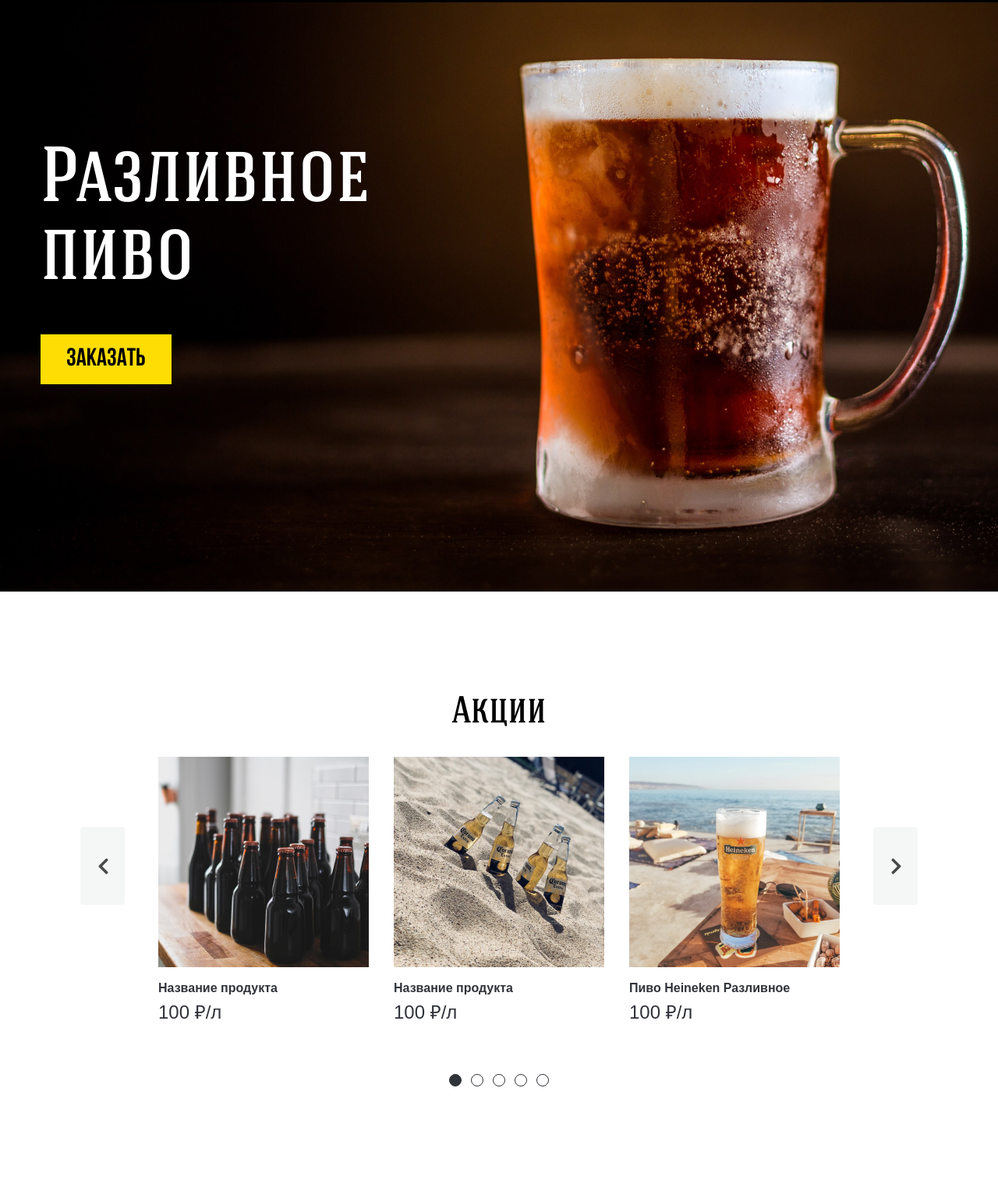
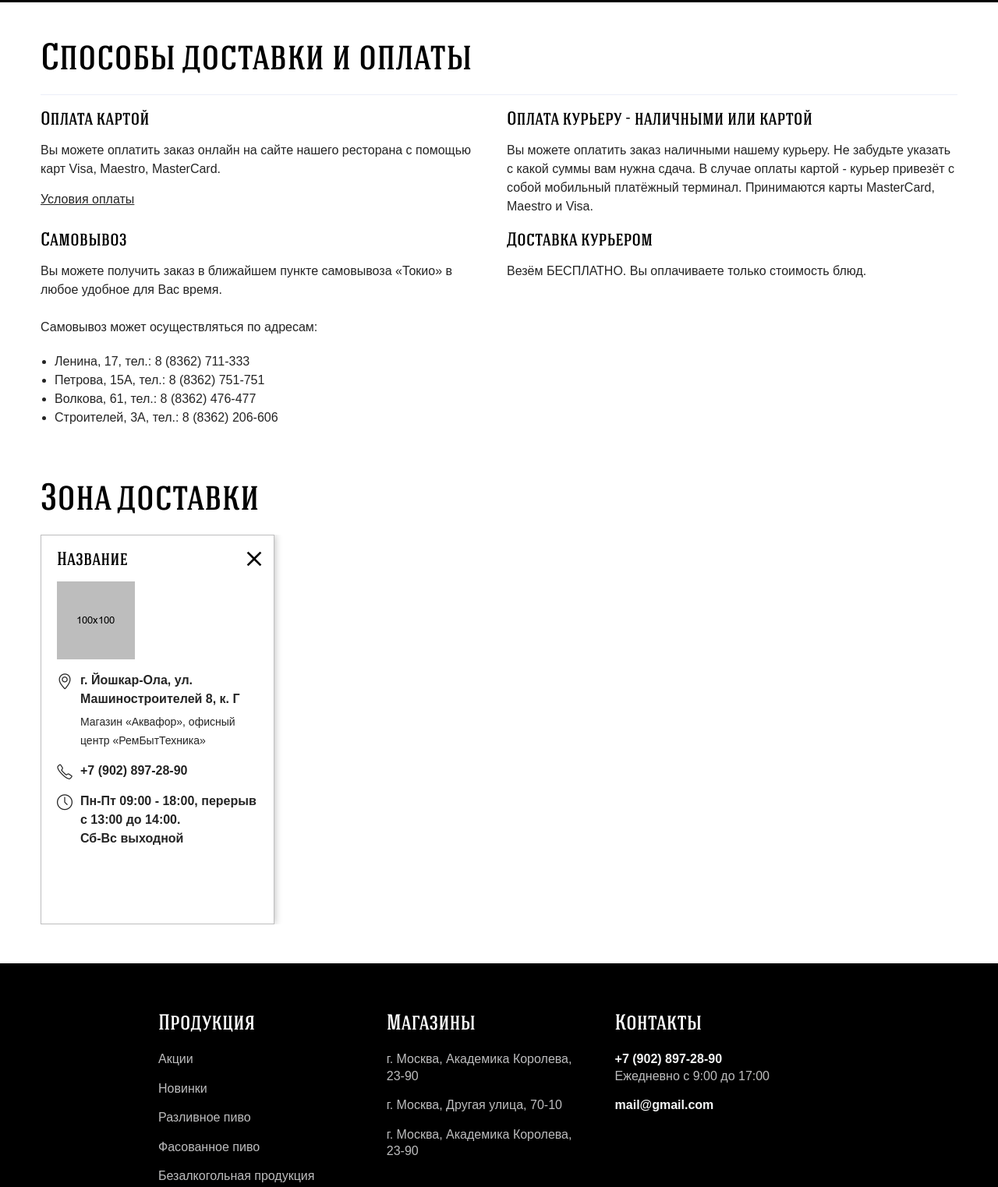
Before and after one commit to yodepro/napitki, a plain HTML site: page shops.html in a window 1280 px wide. Shown: the part 142-1665 px from the top of the page at 78% size. Drawn offline with Linux system fonts and the light colour scheme.

Commit message:
add shops page

```diff
--- a/assets/css/custom.css
+++ b/assets/css/custom.css
@@ -8,9 +8,19 @@
 #scrollUp:hover {
     background-color: var(--accent);
 }
+
+::selection {
+    background-color: var(--accent);
+}
+
+::-moz-selection {
+    background-color: var(--accent);
+}
+
 .container {
     width: 95%;
 }
+
 ol, ul {
     padding: 0;
     margin: 0;
@@ -42,15 +52,33 @@ body {
     font-weight: 500;
 }
 
+.common-hr {
+    margin-top: 20px;
+    background-color: var(--dark-grey);
+    margin-bottom: 20px;
+    display: block;
+    width: 100%;
+}
+
 .common-h2 {
     font-size: 48px;
     color: #000;
     text-align: center;
     line-height: 48px;
+    margin: 0px;
 }
+
+.common-h3 {
+    font-size: 24px;
+    color: #000;
+    margin: 0px;
+    line-height: 24px;
+}
+
 span.ruble-icon {
     font-family: "Helvetica Neue", sans-serif;
 }
+
 .common-btn {
     width: fit-content;
     width: -moz-fit-content;
@@ -60,12 +88,14 @@ span.ruble-icon {
     display: flex;
     justify-content: center;
     align-items: center;
-    font-family: 'Bebas Neue';
-    font-style: normal;
-    font-weight: bold;
+    box-shadow: none !important;
+}
+
+.common-btn span {
     font-size: 32px;
     line-height: 32px;
-    box-shadow: none!important;
+    font-family: 'Bebas Neue';
+    font-weight: bold;
 }
 
 .common-owl {
@@ -172,6 +202,11 @@ span.ruble-icon {
     color: #000;
 }
 
+.common-text {
+    font-size: 16px;
+    margin: 0px;
+}
+
 .header__top {
     padding: 4px 0px;
     width: 100%;
@@ -221,7 +256,7 @@ span.ruble-icon {
     position: fixed;
     left: 0;
     top: 0;
-    z-index: 2;
+    z-index: 3;
     width: 100%;
 }
 
@@ -416,3 +451,114 @@ footer {
     cursor: pointer;
     right: 15px;
 }
+
+.information__content {
+    width: 100%;
+}
+
+.information {
+    padding: 50px 0px;
+}
+
+.information__column__title {
+    margin-bottom: 15px;
+}
+
+.information__row {
+    margin-bottom: 20px;
+}
+
+.information__column {
+    flex: 1;
+}
+
+.information__column:first-child {
+    margin-right: 20px;
+}
+
+.information__column__link {
+    text-decoration: underline;
+    font-size: 16px;
+    display: block;
+    margin-top: 15px;
+}
+
+.information__column__link:hover {
+    text-decoration: underline;
+    font-size: 16px;
+}
+
+.information__list {
+    margin-top: 20px;
+    list-style: disc;
+    font-size: 16px;
+    padding-left: 18px;
+}
+
+.map {
+    padding-bottom: 50px;
+}
+
+.map__block {
+    position: relative;
+    width: 100%;
+    overflow: hidden;
+    margin-top: 20px;
+    height: 500px;
+}
+
+.map__sidebar {
+    padding: 20px;
+    position: absolute;
+    top: 0px;
+    left: 0px;
+    z-index: 2;
+    height: 100%;
+    width: 300px;
+    background-color: white;
+    border: 1px solid var(--dark-grey);
+    box-shadow: 0px 0px 10px rgba(0, 0, 0, 0.3);
+}
+
+.map__block > ymaps {
+    width: 100% !important;
+    height: 100% !important;
+}
+
+.map__sidebar__close {
+    position: absolute;
+    filter: brightness(0%);
+    right: 15px;
+    top: 20px;
+    cursor: pointer;
+}
+
+.map__sidebar__title {
+    margin-bottom: 15px;
+}
+
+.map__sidebar__img {
+    margin-bottom: 15px;
+}
+
+.map__sidebar__item {
+    margin-bottom: 15px;
+}
+
+.map__sidebar__item__icon {
+    font-size: 20px;
+    padding-top: 3px;
+    width: 10px;
+}
+.map__sidebar__item__right {
+    margin-left: 20px;
+}
+.map__sidebar__item__title {
+    font-weight: bold;
+    font-size: 16px;
+}
+
+.map__sidebar__text {
+    margin-top: 5px;
+    font-size: 14px;
+}
--- a/main.html
+++ b/shops.html
@@ -3,7 +3,7 @@
 <head>
     <meta charset="utf-8">
     <meta http-equiv="x-ua-compatible" content="ie=edge">
-    <title>Медведевское - Список страниц</title>
+    <title>Медведевское - Магазины</title>
     <meta name="description" content="">
     <meta name="robots" content="noindex, follow"/>
     <meta name="viewport" content="width=device-width, initial-scale=1">
@@ -116,138 +116,104 @@
     </div>
 </header>
 <main>
-    <section class="banner">
+    <section class="information">
         <div class="container">
             <div class="row">
-                <div class="banner-wrap">
-                    <h1 class="common-title banner__title">Разливное <br>пиво</h1>
-                    <a href="#" class="btn common-btn common-btn-accent">Заказать</a>
+                <h1 class="common-title common-h2 information__tile">Способы доставки и оплаты</h1>
+                <hr class="common-hr">
+                <div class="information__content">
+                    <div class="information__row d-flex justify-content-between align-items-start">
+                        <div class="information__column">
+                            <h3 class="common-title common-h3 information__column__title">Оплата картой</h3>
+                            <p class="common-text">
+                                Вы можете оплатить заказ онлайн на сайте нашего ресторана с помощью карт Visa, Maestro,
+                                MasterCard.
+                            </p>
+                            <a href="#" class="information__column__link">Условия оплаты</a>
+                        </div>
+                        <div class="information__column">
+                            <h3 class="common-title common-h3 information__column__title">Оплата курьеру - наличными или
+                                картой</h3>
+                            <p class="common-text">
+                                Вы можете оплатить заказ наличными нашему курьеру. Не забудьте указать с какой суммы вам
+                                нужна сдача.
+                                В случае оплаты картой - курьер привезёт с собой мобильный платёжный терминал.
+                                Принимаются карты MasterCard, Maestro и Visa.
+                            </p>
+                        </div>
+                    </div>
+                    <div class="information__row d-flex justify-content-between align-items-start">
+                        <div class="information__column">
+                            <h3 class="common-title common-h3 information__column__title">Самовывоз</h3>
+                            <p class="common-text">
+                                Вы можете получить заказ в ближайшем пункте самовывоза «Токио» в любое удобное для Вас
+                                время.
+                                <br><br>
+                                Самовывоз может осуществляться по адресам:
+                            </p>
+                            <ul class="information__list">
+                                <li class="information__list__item">
+                                    Ленина, 17, тел.: 8 (8362) 711-333
+                                </li>
+                                <li class="information__list__item">
+                                    Петрова, 15А, тел.: 8 (8362) 751-751
+                                </li>
+                                <li class="information__list__item">
+                                    Волкова, 61, тел.: 8 (8362) 476-477
+                                </li>
+                                <li class="information__list__item">
+                                    Строителей, 3А, тел.: 8 (8362) 206-606
+                                </li>
+                            </ul>
+                        </div>
+                        <div class="information__column">
+                            <h3 class="common-title common-h3 information__column__title">Доставка курьером</h3>
+                            <p class="common-text">
+                                Везём БЕСПЛАТНО. Вы оплачиваете только стоимость блюд.
+                            </p>
+                        </div>
+                    </div>
                 </div>
             </div>
         </div>
     </section>
-    <section class="promotions">
+    <section class="map">
         <div class="container">
             <div class="row">
-                <h2 class="common-title common-h2 promotions__title">Акции</h2>
-                <div class="promotions__content">
-                    <div class="owl-carousel owl-theme common-owl">
-                        <a href="#" class="item">
-                            <img src="assets/img/promotions/img1.jpg" alt="Картинка">
-                            <h4 class="item__name">Название продукта</h4>
-                            <span class="item__price">100 <span class="ruble-icon">₽</span>/л </span>
-                        </a>
-                        <a href="#" class="item">
-                            <img src="assets/img/promotions/img2.jpg" alt="Картинка">
-                            <h4 class="item__name">Название продукта</h4>
-                            <span class="item__price">100 <span class="ruble-icon">₽</span>/л </span>
-                        </a>
-                        <a href="#" class="item">
-                            <img src="assets/img/promotions/img3.jpg" alt="Картинка">
-                            <h4 class="item__name">Пиво Heineken Разливное</h4>
-                            <span class="item__price">100 <span class="ruble-icon">₽</span>/л </span>
-                        </a>
-                        <a href="#" class="item">
-                            <img src="assets/img/promotions/img2.jpg" alt="Картинка">
-                            <h4 class="item__name">Название продукта</h4>
-                            <span class="item__price">100 <span class="ruble-icon">₽</span>/л </span>
-                        </a>
-                        <a href="#" class="item">
-                            <img src="assets/img/promotions/img3.jpg" alt="Картинка">
-                            <h4 class="item__name">Пиво Heineken Разливное</h4>
-                            <span class="item__price">100 <span class="ruble-icon">₽</span>/л </span>
-                        </a>
+                <h2 class="common-title common-h2 information__tile">Зона доставки</h2>
+                <div class="map__block">
+                    <div class="map__sidebar">
+                        <img class="map__sidebar__close" src="assets/img/icons/close.svg" alt="Свернуть">
+                        <h3 class="common-title common-h3 map__sidebar__title">Название</h3>
+                        <img class="map__sidebar__img" src="assets/img/client/1.png" alt="Фото">
+                        <div class="map__sidebar__item d-flex justify-content-start align-items-start">
+                            <i class="icon-location-pin map__sidebar__item__icon"></i>
+                            <div class="map__sidebar__item__right">
+                                <span class="map__sidebar__item__title">г. Йошкар-Ола, ул. Машиностроителей 8, к. Г</span>
+                                <p class="common-text map__sidebar__text">
+                                    Магазин «Аквафор», офисный центр «РемБытТехника»
+                                </p>
+                            </div>
+                        </div>
+                        <div class="map__sidebar__item d-flex justify-content-start align-items-start">
+                            <i class="icon-phone map__sidebar__item__icon"></i>
+                            <div class="map__sidebar__item__right">
+                                <a href="tel:+79028972890" class="map__sidebar__item__title">+7 (902) 897-28-90</a>
+                            </div>
+                        </div>
+                        <div class="map__sidebar__item d-flex justify-content-start align-items-start">
+                            <i class="icon-clock map__sidebar__item__icon"></i>
+                            <div class="map__sidebar__item__right">
+                                <span class="map__sidebar__item__title">
+                                    Пн-Пт 09:00 - 18:00, перерыв с 13:00
+                                    до 14:00. <br>
+                                    Сб-Вс выходной
+                                </span>
+                            </div>
+                        </div>
                     </div>
-                </div>
-                <div class="promotions-list-mobile flex-column align-items-center">
-                    <a href="#" class="item">
-                        <img src="assets/img/promotions/img1.jpg" alt="Картинка">
-                        <h4 class="item__name">Название продукта</h4>
-                        <span class="item__price">100 <span class="ruble-icon">₽</span>/л </span>
-                    </a>
-                    <a href="#" class="item">
-                        <img src="assets/img/promotions/img2.jpg" alt="Картинка">
-                        <h4 class="item__name">Название продукта</h4>
-                        <span class="item__price">100 <span class="ruble-icon">₽</span>/л </span>
-                    </a>
-                    <a href="#" class="item">
-                        <img src="assets/img/promotions/img3.jpg" alt="Картинка">
-                        <h4 class="item__name">Пиво Heineken Разливное</h4>
-                        <span class="item__price">100 <span class="ruble-icon">₽</span>/л </span>
-                    </a>
-                    <a href="#" class="item">
-                        <img src="assets/img/promotions/img2.jpg" alt="Картинка">
-                        <h4 class="item__name">Название продукта</h4>
-                        <span class="item__price">100 <span class="ruble-icon">₽</span>/л </span>
-                    </a>
-                    <a href="#" class="item">
-                        <img src="assets/img/promotions/img3.jpg" alt="Картинка">
-                        <h4 class="item__name">Пиво Heineken Разливное</h4>
-                        <span class="item__price">100 <span class="ruble-icon">₽</span>/л </span>
-                    </a>
-                </div>
-            </div>
-        </div>
-    </section>
-    <section class="novelty">
-        <div class="container">
-            <div class="row">
-                <h2 class="common-title common-h2 novelty__title">Новинки</h2>
-                <div class="novelty__content">
-                    <div class="owl-carousel owl-theme common-owl">
-                        <a href="#" class="item">
-                            <img src="assets/img/promotions/img1.jpg" alt="Картинка">
-                            <h4 class="item__name">Название продукта</h4>
-                            <span class="item__price">100 <span class="ruble-icon">₽</span>/л </span>
-                        </a>
-                        <a href="#" class="item">
-                            <img src="assets/img/promotions/img2.jpg" alt="Картинка">
-                            <h4 class="item__name">Название продукта</h4>
-                            <span class="item__price">100 <span class="ruble-icon">₽</span>/л </span>
-                        </a>
-                        <a href="#" class="item">
-                            <img src="assets/img/promotions/img3.jpg" alt="Картинка">
-                            <h4 class="item__name">Пиво Heineken Разливное</h4>
-                            <span class="item__price">100 <span class="ruble-icon">₽</span>/л </span>
-                        </a>
-                        <a href="#" class="item">
-                            <img src="assets/img/promotions/img2.jpg" alt="Картинка">
-                            <h4 class="item__name">Название продукта</h4>
-                            <span class="item__price">100 <span class="ruble-icon">₽</span>/л </span>
-                        </a>
-                        <a href="#" class="item">
-                            <img src="assets/img/promotions/img3.jpg" alt="Картинка">
-                            <h4 class="item__name">Пиво Heineken Разливное</h4>
-                            <span class="item__price">100 <span class="ruble-icon">₽</span>/л </span>
-                        </a>
-                    </div>
-                </div>
-                <div class="novelty-list-mobile flex-column align-items-center">
-                    <a href="#" class="item">
-                        <img src="assets/img/promotions/img1.jpg" alt="Картинка">
-                        <h4 class="item__name">Название продукта</h4>
-                        <span class="item__price">100 <span class="ruble-icon">₽</span>/л </span>
-                    </a>
-                    <a href="#" class="item">
-                        <img src="assets/img/promotions/img2.jpg" alt="Картинка">
-                        <h4 class="item__name">Название продукта</h4>
-                        <span class="item__price">100 <span class="ruble-icon">₽</span>/л </span>
-                    </a>
-                    <a href="#" class="item">
-                        <img src="assets/img/promotions/img3.jpg" alt="Картинка">
-                        <h4 class="item__name">Пиво Heineken Разливное</h4>
-                        <span class="item__price">100 <span class="ruble-icon">₽</span>/л </span>
-                    </a>
-                    <a href="#" class="item">
-                        <img src="assets/img/promotions/img2.jpg" alt="Картинка">
-                        <h4 class="item__name">Название продукта</h4>
-                        <span class="item__price">100 <span class="ruble-icon">₽</span>/л </span>
-                    </a>
-                    <a href="#" class="item">
-                        <img src="assets/img/promotions/img3.jpg" alt="Картинка">
-                        <h4 class="item__name">Пиво Heineken Разливное</h4>
-                        <span class="item__price">100 <span class="ruble-icon">₽</span>/л </span>
-                    </a>
+                    <script type="text/javascript" charset="utf-8" async
+                            src="https://api-maps.yandex.ru/services/constructor/1.0/js/?um=constructor%3Acc61a7188744a749174fbbf59356b1afa327eff7896fcf58ec97a62ea266b737&amp;width=1176&amp;height=500&amp;lang=ru_RU&amp;scroll=true"></script>
                 </div>
             </div>
         </div>
@@ -302,7 +268,8 @@
                     <ul class="footer__list">
                         <li class="footer__list__item">
                             <div class="footer__list__item__info">
-                                <a href="tel:+79028972890" class="footer__list__item__link footer__list__item__phone">+7 (902) 897-28-90</a>
+                                <a href="tel:+79028972890" class="footer__list__item__link footer__list__item__phone">+7
+                                    (902) 897-28-90</a>
                                 <span>Ежедневно с 9:00 до 17:00</span>
                             </div>
                         </li>
```
Also changed, not shown: assets/css/media.css (+18 -0 lines), index.html (+3 -0 lines).
